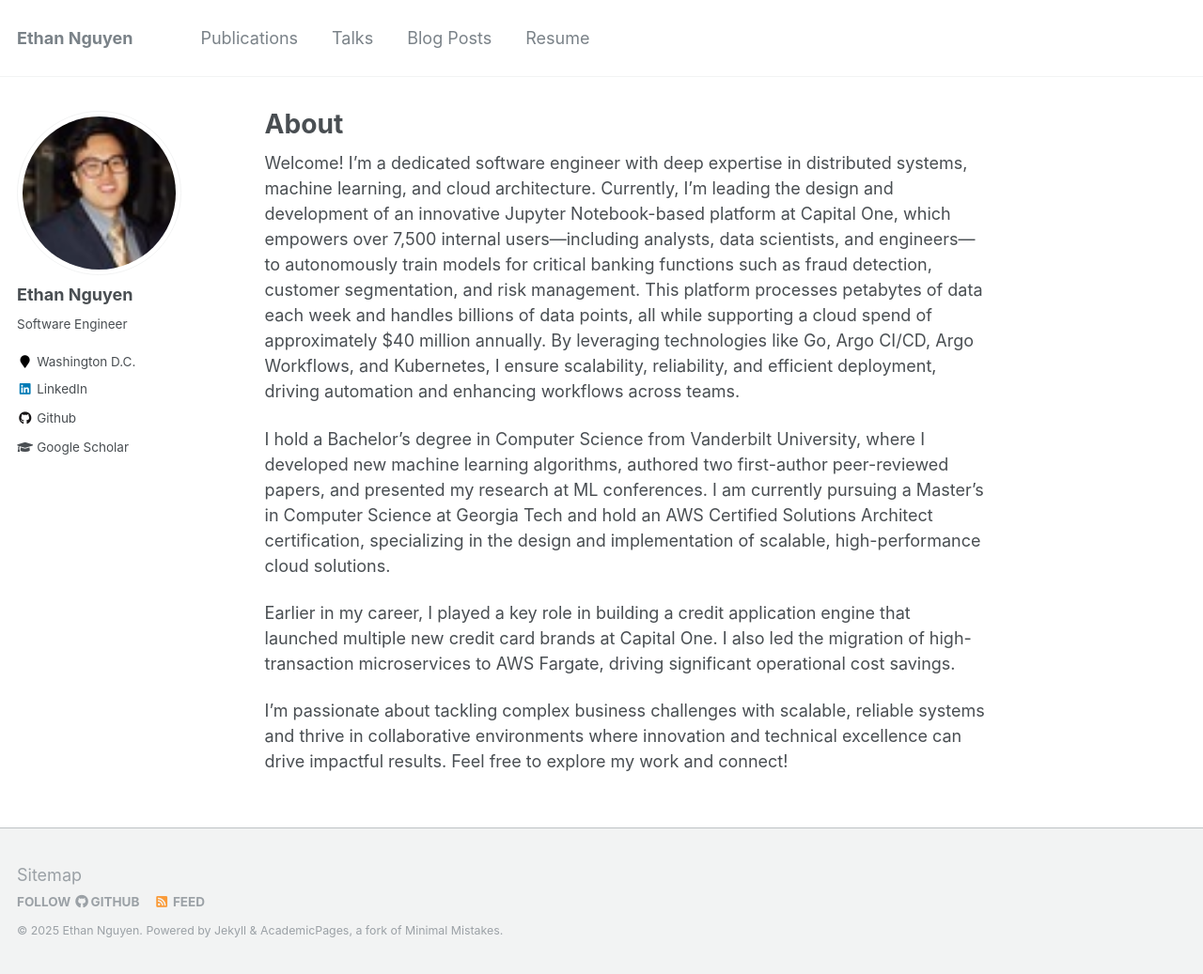
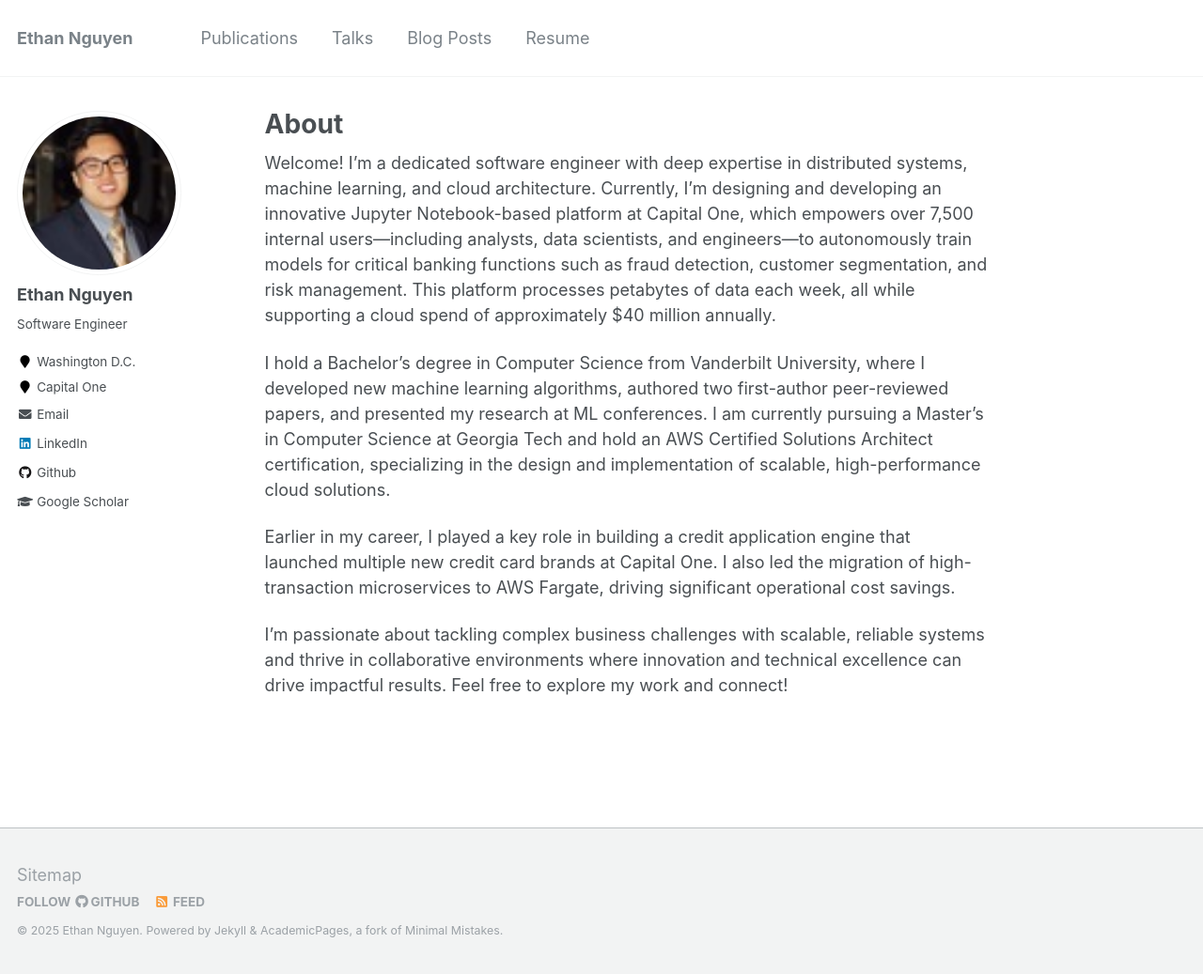
Before and after one commit to EthanHNguyen/ethanhnguyen.github.io, a Jekyll site: the page built from _pages/about.md, in a window 1280 px wide and 1037 px high. Shown: the whole window at 94% size. Built offline with Jekyll 4.4.1, drawn with Linux system fonts in a browser that asks for light colours.

Commit message:
edit about me

```diff
--- a/_config.yml
+++ b/_config.yml
@@ -82,10 +82,10 @@
   avatar: "profile.jpg"
   bio: "Software Engineer"
   location: "Washington D.C."
-  employer:
+  employer: Capital One
   pubmed:
   googlescholar: "https://scholar.google.com/citations?user=th-RA_EAAAAJ&hl=en&oi=ao"
-  email:
+  email: contact@ethannguyen.anonaddy.com
   researchgate: # example: "https://www.researchgate.net/profile/yourprofile"
   uri:
   bitbucket:
--- a/_pages/about.md
+++ b/_pages/about.md
@@ -8,7 +8,7 @@
   - /about.html
 ---
 
-Welcome! I’m a dedicated software engineer with deep expertise in distributed systems, machine learning, and cloud architecture. Currently, I’m leading the design and development of an innovative Jupyter Notebook-based platform at Capital One, which empowers over 7,500 internal users—including analysts, data scientists, and engineers—to autonomously train models for critical banking functions such as fraud detection, customer segmentation, and risk management. This platform processes petabytes of data each week and handles billions of data points, all while supporting a cloud spend of approximately $40 million annually. By leveraging technologies like Go, Argo CI/CD, Argo Workflows, and Kubernetes, I ensure scalability, reliability, and efficient deployment, driving automation and enhancing workflows across teams.
+Welcome! I’m a dedicated software engineer with deep expertise in distributed systems, machine learning, and cloud architecture. Currently, I’m designing and developing an innovative Jupyter Notebook-based platform at Capital One, which empowers over 7,500 internal users—including analysts, data scientists, and engineers—to autonomously train models for critical banking functions such as fraud detection, customer segmentation, and risk management. This platform processes petabytes of data each week, all while supporting a cloud spend of approximately $40 million annually.
 
 I hold a Bachelor’s degree in Computer Science from Vanderbilt University, where I developed new machine learning algorithms, authored two first-author peer-reviewed papers, and presented my research at ML conferences. I am currently pursuing a Master’s in Computer Science at Georgia Tech and hold an AWS Certified Solutions Architect certification, specializing in the design and implementation of scalable, high-performance cloud solutions.
 
```
